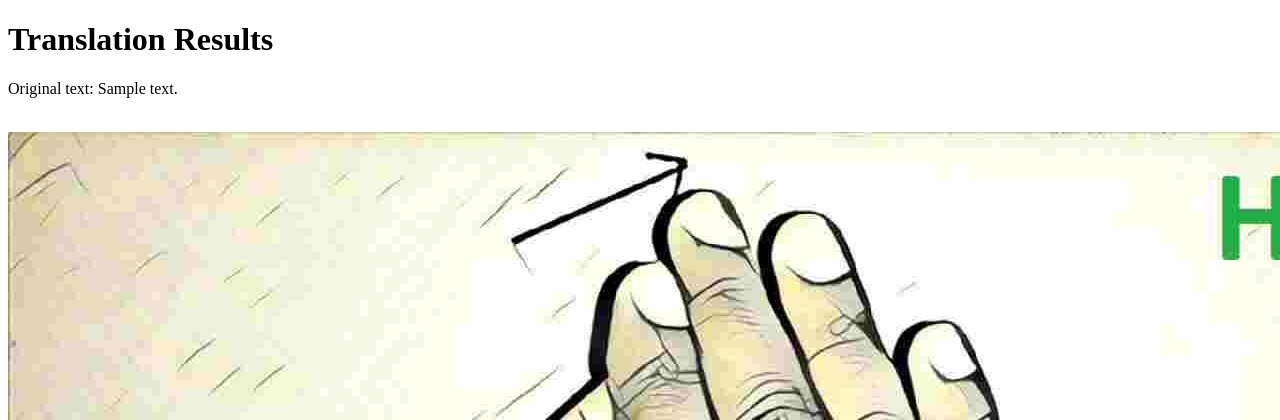
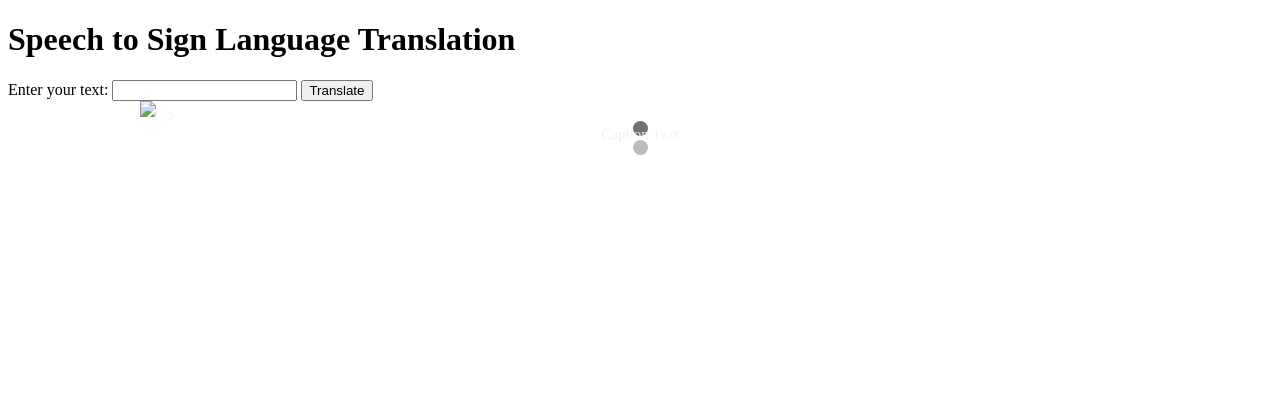
Before and after one commit to patelharsh21/Speech-To-Sign-Language-Recognition, a Flask app: template templates/translate.html in a window 1280 px wide; the page is wider, and only the part inside the window is pictured. Shown: the top 420 px of that part. After the commit the page ends 155 px from the top of that part, so only its background shows below. Run offline with Flask 3, Linux system fonts and the light colour scheme; the template is opened without the code that fills it: most values are stand-ins (such as "Sample title", 1, 10 or a date in 2020).

Commit message:
slider added

```diff
--- a/app.py
+++ b/app.py
@@ -39,10 +39,11 @@ def translate(word):
 
 
                                 else:
+                                    signLanguageArray=[]
                                     for i in range(len(a)):
                                                     if(a[i] in arr):
                                                            ImageAddress = 'static/letters/'+a[i]+'.jpg'
-                                                           return ImageAddress
+                                                           signLanguageArray.append(ImageAddress)
                                                         # def serve_image():
                                                         #    return send_file('letters/'+a[i]+'.jpg', mimetype='image/jpeg')
                                                             # ImageAddress = 'static/letters/'+a[i]+'.jpg'
@@ -52,7 +53,7 @@ def translate(word):
                                                         #     plt.draw()
                                                         #     plt.pause(0.8)
                                                             # return ImageNumpyFormat
-
+                                    return signLanguageArray
 
                         except:
                                print(" ")
@@ -81,8 +82,8 @@ def home():
 @app.route('/translate', methods=['POST'])
 def translate_text():
     text = request.form['text']
-    sign_language = translate(text)
-    return render_template('translate.html', text=text, sign_language=sign_language)
+    signLanguageArray  = translate(text)
+    return render_template('translate.html', text=text, signLanguageArray =signLanguageArray)
 
 if __name__ == '__main__':
-    app.run(host='0.0.0.0')
+    app.run(debug=True,host='0.0.0.0')
--- a/templates/translate.html
+++ b/templates/translate.html
@@ -1,10 +1,9 @@
-<!DOCTYPE html>
+<!-- <!DOCTYPE html>
 <html>
 <head>
 	<title>Translation Results</title>
 </head>	<script>
-		const signLanguageArray = ['static/letters/h.jpg', 'static/letters/a.jpg', 'static/letters/r.jpg', 'static/letters/s.jpg'];
-const intervalTime = 1000; // 3 seconds
+
 
 for (let i = 0; i < signLanguageArray.length; i++) {
   setTimeout(() => {
@@ -12,7 +11,8 @@ for (let i = 0; i < signLanguageArray.length; i++) {
     const img = document.createElement('img');
     img.src = signLanguage;
     img.alt = '';
-    document.body.appendChild(img);
+    document.body.replaceChild(img, document.querySelector('img'));
+
   }, i * intervalTime);
 }
 
@@ -27,4 +27,227 @@ for (let i = 0; i < signLanguageArray.length; i++) {
 
 
 </body>
+</html> -->
+
+
+
+<!DOCTYPE html>
+<html>
+<head>
+    <title>Speech to Sign Language</title>
+</head>
+<body>
+    <h1>Speech to Sign Language Translation</h1>
+    <form action="/translate" method="POST">
+        <label for="text">Enter your text:</label>
+        <input type="text" id="text" name="text">
+        <input type="submit" value="Translate">
+    </form>
+    <!-- <img src="" alt="">
+     {% if signLanguageArray %}
+        {% for url in signLanguageArray %}
+        <script>
+        const signLanguage = signLanguageArray[loop.index()];
+        const img = document.createElement('img');
+        img.src = signLanguage;
+        img.alt = '';
+        document.body.replaceChild(img, document.querySelector('img'));
+        </script>
+        {% endfor %}
+    {% endif %}
+
+
+    <script> -->
+
+<!-- const slideshow = document.getElementById('slideshow');
+
+
+let currentImageIndex = 0;
+
+function showNextImage() {
+  const currentImage = slideshow.querySelector('img:not([style*="opacity: 0"])');
+  if (currentImage) {
+    currentImage.style.opacity = 0;
+  }
+  const nextImage = slideshow.querySelector(`img:nth-child(${currentImageIndex + 1})`);
+  if (nextImage) {
+    nextImage.style.opacity = 1;
+    currentImageIndex = (currentImageIndex + 1) % images.length;
+    setTimeout(showNextImage, 2000); // Adjust the interval as needed
+  }
+}
+
+images.forEach((url, index) => {
+  const img = document.createElement('img');
+  img.src = url;
+  img.alt = '';
+  img.style.opacity = index === 0 ? 1 : 0;
+  slideshow.appendChild(img);
+});
+
+setTimeout(showNextImage, 2000); // Adjust the interval as needed
+
+    </script> -->
+
+
+
+
+
+    <!-- Slideshow container -->
+<div class="slideshow-container">
+
+  <!-- Full-width images with number and caption text -->
+
+  {% if signLanguageArray %}
+  {% for url in signLanguageArray %}
+ <div class="mySlides fade">
+    <div class="numbertext">1 / 3</div>
+    <img src={{url}} style="width:100%">
+    <div class="text">Caption Text</div>
+  </div>
+  <div style="text-align:center">
+  <span class="dot" onclick="currentSlide(loop.index())"></span>
+
+</div>
+  {% endfor %}
+{% endif %}
+
+{% if signLanguageArray %}
+{% for url in signLanguageArray %}
+
+<div style="text-align:center">
+<span class="dot" onclick="currentSlide(loop.index())"></span>
+
+</div>
+{% endfor %}
+{% endif %}
+  <!-- Next and previous buttons -->
+  <a class="prev" onclick="plusSlides(-1)">&#10094;</a>
+  <a class="next" onclick="plusSlides(1)">&#10095;</a>
+</div>
+<br>
+
+<!-- The dots/circles -->
+
+
+
+
+
+<script>let slideIndex = 1;
+  showSlides(slideIndex);
+
+  // Next/previous controls
+  function plusSlides(n) {
+    showSlides(slideIndex += n);
+  }
+
+  // Thumbnail image controls
+  function currentSlide(n) {
+    showSlides(slideIndex = n);
+  }
+
+  function showSlides(n) {
+    let i;
+    let slides = document.getElementsByClassName("mySlides");
+    let dots = document.getElementsByClassName("dot");
+    if (n > slides.length) {slideIndex = 1}
+    if (n < 1) {slideIndex = slides.length}
+    for (i = 0; i < slides.length; i++) {
+      slides[i].style.display = "none";
+    }
+    for (i = 0; i < dots.length; i++) {
+      dots[i].className = dots[i].className.replace(" active", "");
+    }
+    slides[slideIndex-1].style.display = "block";
+    dots[slideIndex-1].className += " active";
+  }</script>
+
+  <style>* {box-sizing:border-box}
+
+    /* Slideshow container */
+    .slideshow-container {
+      max-width: 1000px;
+      position: relative;
+      margin: auto;
+    }
+
+    /* Hide the images by default */
+    .mySlides {
+      display: none;
+    }
+
+    /* Next & previous buttons */
+    .prev, .next {
+      cursor: pointer;
+      position: absolute;
+      top: 50%;
+      width: auto;
+      margin-top: -22px;
+      padding: 16px;
+      color: white;
+      font-weight: bold;
+      font-size: 18px;
+      transition: 0.6s ease;
+      border-radius: 0 3px 3px 0;
+      user-select: none;
+    }
+
+    /* Position the "next button" to the right */
+    .next {
+      right: 0;
+      border-radius: 3px 0 0 3px;
+    }
+
+    /* On hover, add a black background color with a little bit see-through */
+    .prev:hover, .next:hover {
+      background-color: rgba(0,0,0,0.8);
+    }
+
+    /* Caption text */
+    .text {
+      color: #f2f2f2;
+      font-size: 15px;
+      padding: 8px 12px;
+      position: absolute;
+      bottom: 8px;
+      width: 100%;
+      text-align: center;
+    }
+
+    /* Number text (1/3 etc) */
+    .numbertext {
+      color: #f2f2f2;
+      font-size: 12px;
+      padding: 8px 12px;
+      position: absolute;
+      top: 0;
+    }
+
+    /* The dots/bullets/indicators */
+    .dot {
+      cursor: pointer;
+      height: 15px;
+      width: 15px;
+      margin: 0 2px;
+      background-color: #bbb;
+      border-radius: 50%;
+      display: inline-block;
+      transition: background-color 0.6s ease;
+    }
+
+    .active, .dot:hover {
+      background-color: #717171;
+    }
+
+    /* Fading animation */
+    .fade {
+      animation-name: fade;
+      animation-duration: 1.5s;
+    }
+
+    @keyframes fade {
+      from {opacity: .4}
+      to {opacity: 1}
+    }</style>
+</body>
 </html>
```
